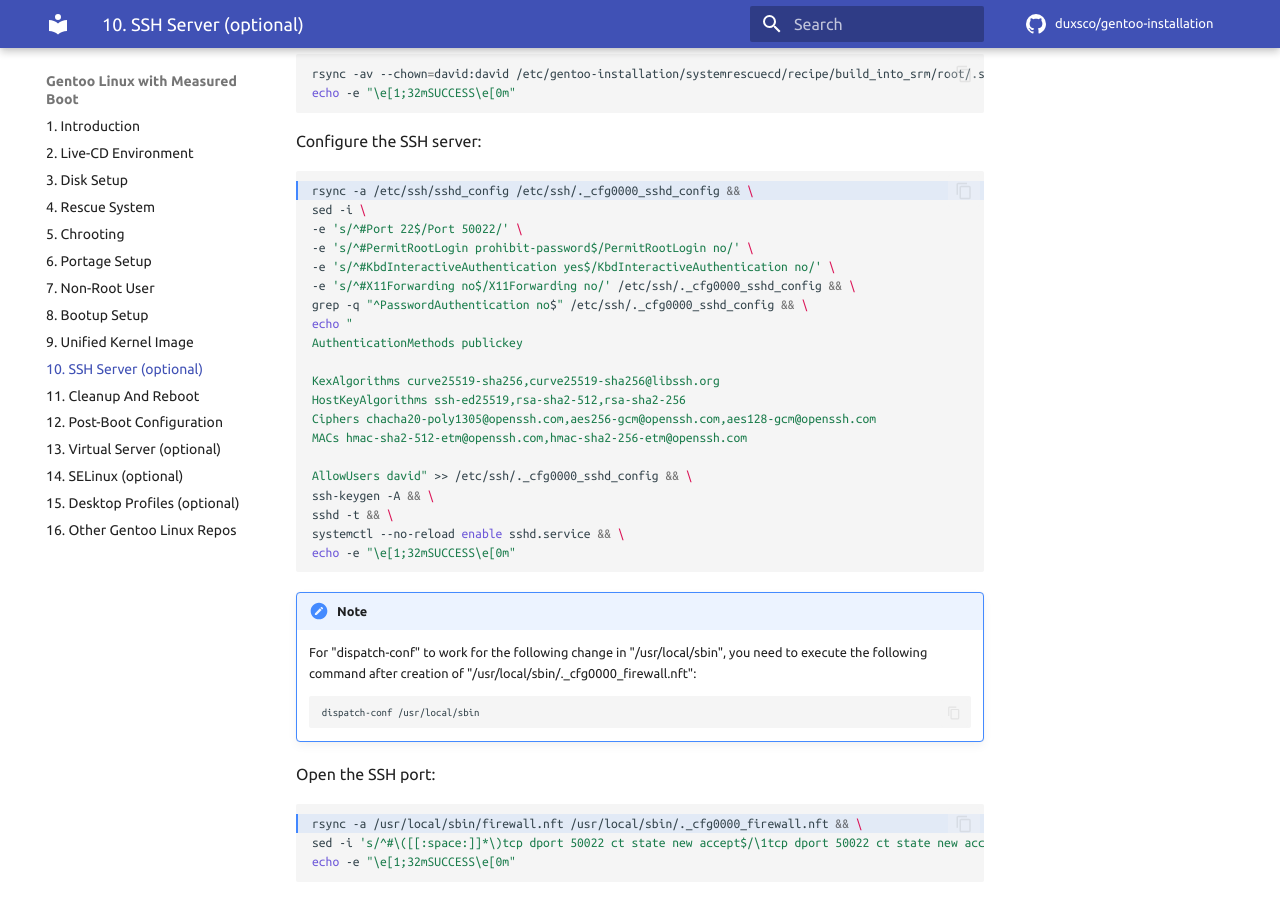
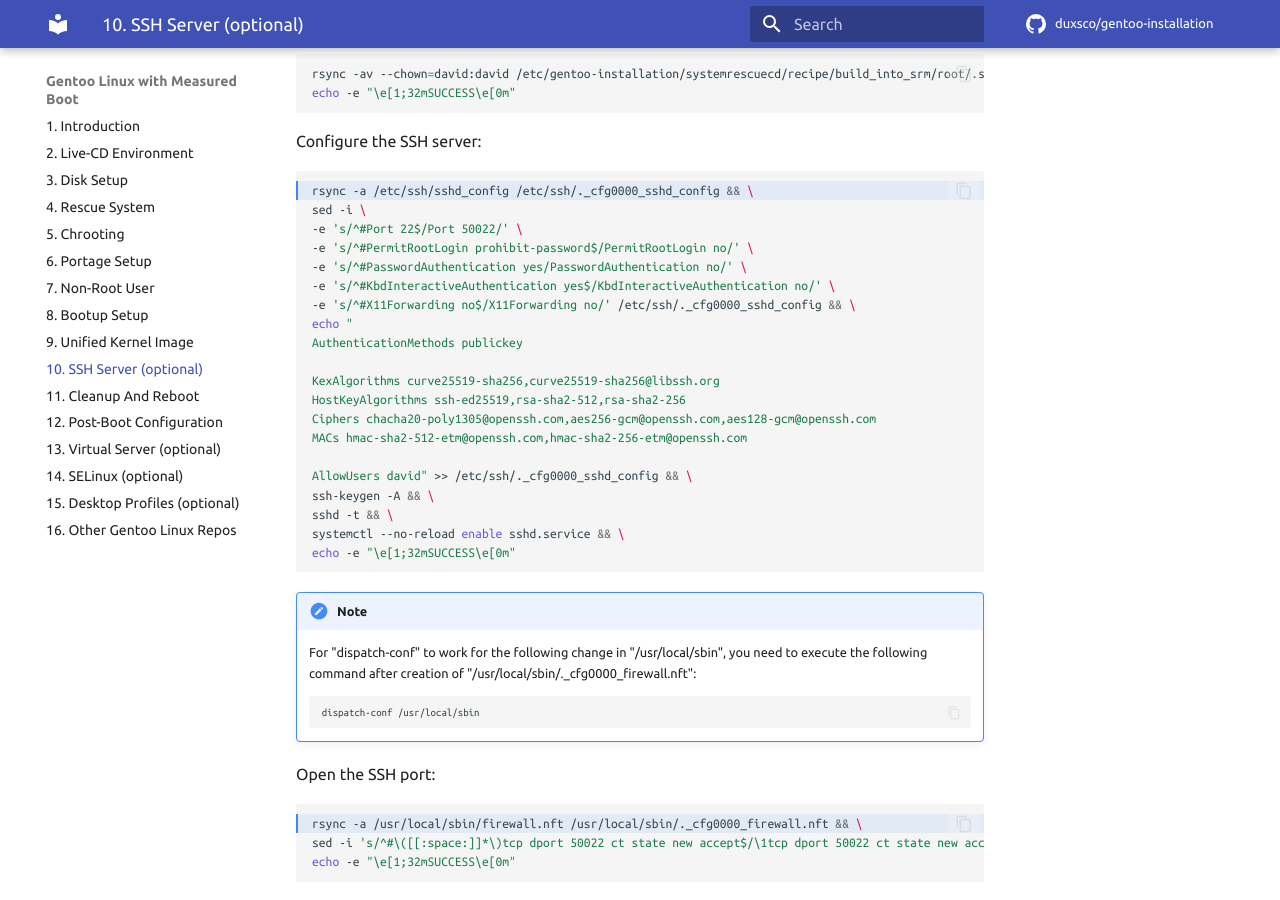
Before and after one commit to duxsco/gentoo-installation, an MkDocs documentation site: the page built from docs/ssh_server.md, in a window 1280 px wide and 900 px high, scrolled down 312 px. Built offline with MkDocs 1.6.1 and Material for MkDocs 9.7.7, drawn with Linux system fonts in a browser that asks for light colours; comment, search, counter and statistics services are not loaded.

Commit message:
Update SSH server configuration

```diff
--- a/docs/ssh_server.md
+++ b/docs/ssh_server.md
@@ -15,9 +15,9 @@ rsync -a /etc/ssh/sshd_config /etc/ssh/._cfg0000_sshd_config && \
 sed -i \
 -e 's/^#Port 22$/Port 50022/' \
 -e 's/^#PermitRootLogin prohibit-password$/PermitRootLogin no/' \
+-e 's/^#PasswordAuthentication yes/PasswordAuthentication no/' \
 -e 's/^#KbdInteractiveAuthentication yes$/KbdInteractiveAuthentication no/' \
 -e 's/^#X11Forwarding no$/X11Forwarding no/' /etc/ssh/._cfg0000_sshd_config && \
-grep -q "^PasswordAuthentication no$" /etc/ssh/._cfg0000_sshd_config && \
 echo "
 AuthenticationMethods publickey
 
```
